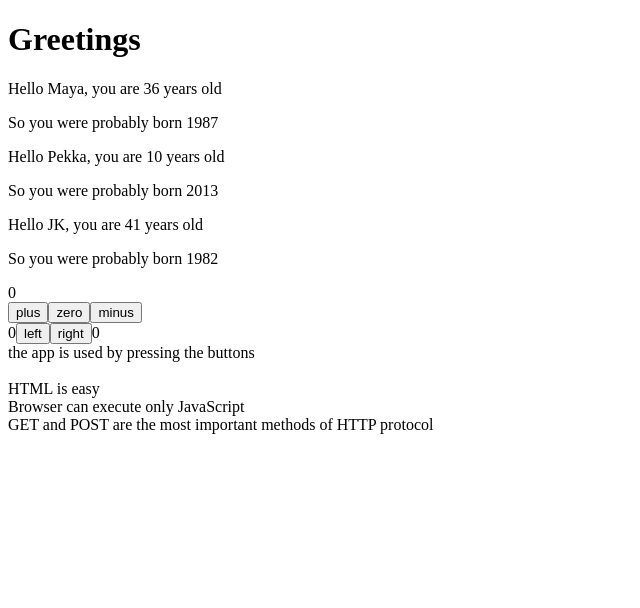
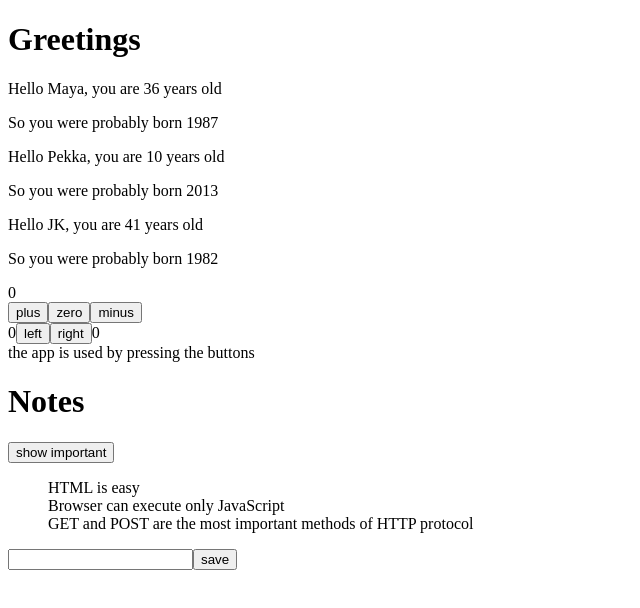
Before and after one commit to anniina-aarnio/fullstack_MOOC, a React (Create React App) app in the folder osa1/part1/: page / in a window 1280 px wide. Shown: the top 608 px of the page, without its empty margins (0-640 px from the left). Built offline with nearby package versions, Linux system fonts and the light colour scheme; data requests are answered from the project's data file.

Commit message:
osa2 harjoittelu jatkuu: App:n return täydennetty

```diff
--- a/osa1/part1/src/App.js
+++ b/osa1/part1/src/App.js
@@ -27,6 +27,27 @@ const App = () => {
   const nimi = 'Pekka'
   const ika = 10
 
+  const addNote = (event) => {
+    event.preventDefault()
+    const noteObject = {
+      content: newNote,
+      date: new Date().toISOString(),
+      important: Math.random() > 0.5,
+      id: notes.length + 1,
+    }
+
+    setNotes(notes.concat(noteObject))
+    setNewNote('')
+  }
+
+  const handleNoteChange = (event) => {
+    console.log(event.target.value)
+    setNewNote(event.target.value)
+  }
+
+  const notesToShow = showAll
+    ? notes
+    : notes.filter(note => note.important)
 
 
   return (
@@ -37,8 +58,26 @@ const App = () => {
       <Hello name="JK" age={2023-1982} />
       <Counter start={0} />
       <LeftRightCounter />
-      <br />
-      {notes.map((note) => <Note key={note.id} text={note.content} />)}
+      <div>
+      <h1>Notes</h1>
+      <div>
+        <button onClick={() => setShowAll(!showAll)}>
+          show {showAll ? 'important' : 'all' }
+        </button>
+      </div>
+      <ul>
+        {notesToShow.map(note =>
+          <Note key={note.id} note={note.content} />
+        )}
+      </ul>
+      <form onSubmit={addNote}>
+        <input
+          value={newNote}
+          onChange={handleNoteChange}
+        />
+        <button type="submit">save</button>
+      </form>
+    </div>
     </>
   );
 }
--- a/osa1/part1/src/components/Note.js
+++ b/osa1/part1/src/components/Note.js
@@ -1,6 +1,6 @@
-const Note = ({ text}) => (
+const Note = ({ note }) => (
   <div>
-    {text}
+    {note}
   </div>
 )
 
```
